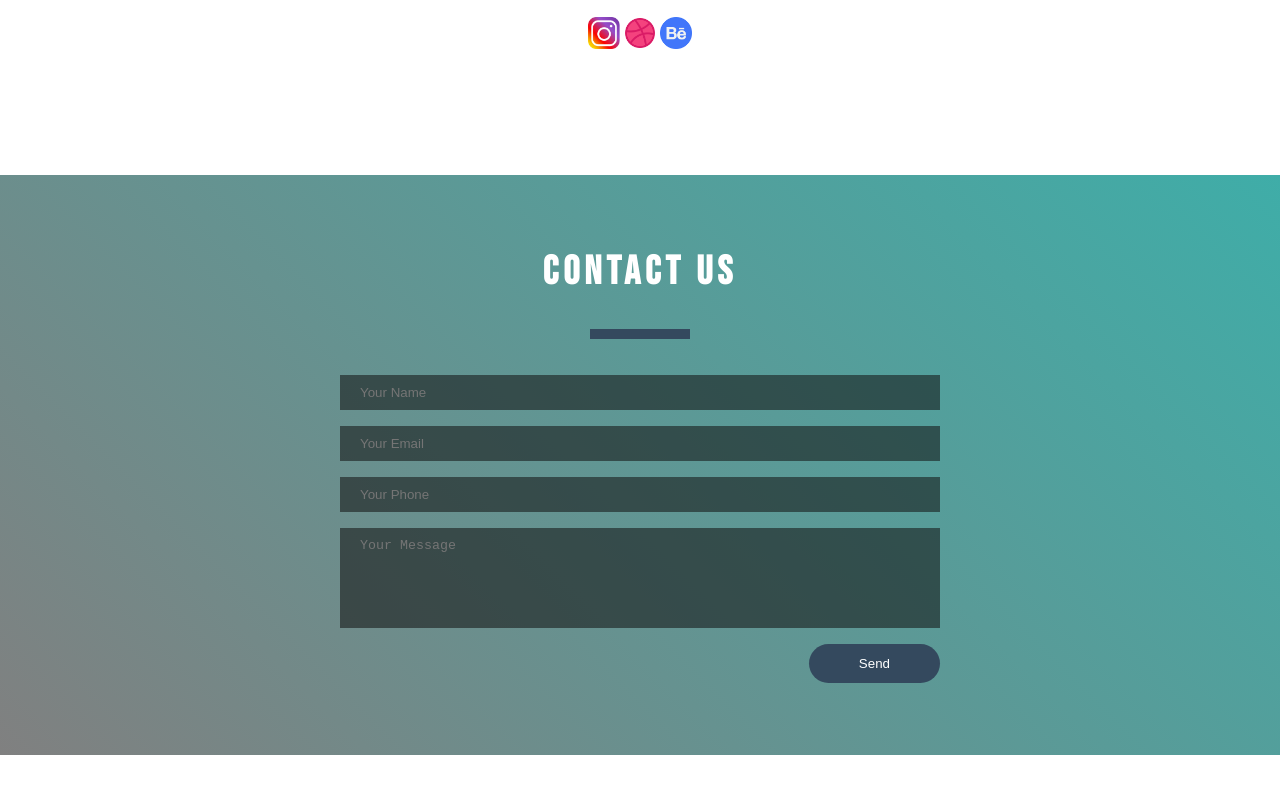
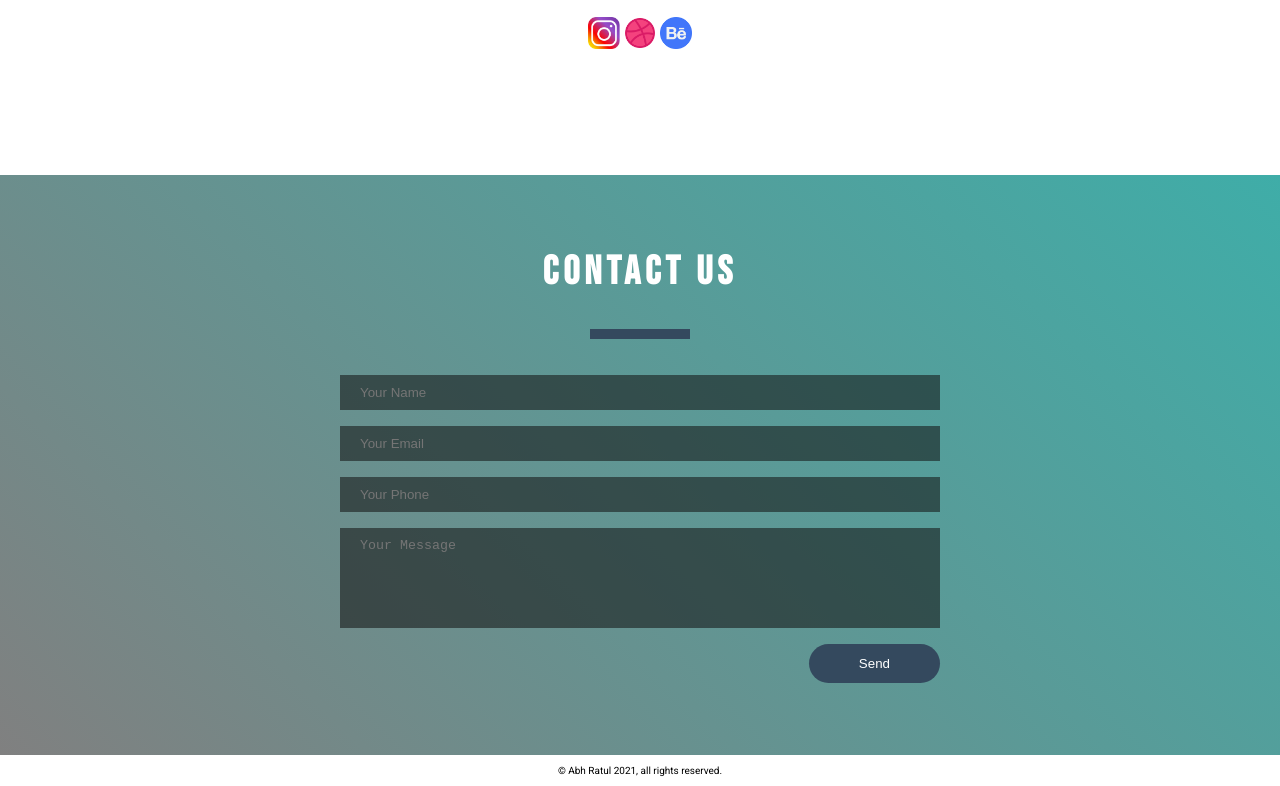
Before and after one commit to abhRatul/personal-website, a plain HTML site: page index.html in a window 1280 px wide. Shown: the part 2004-2790 px from the top of the page. Before the commit the page ends 2759 px from the top, so only its background shows below. Drawn offline with Linux system fonts and the light colour scheme.

Commit message:
added footer

```diff
--- a/css/style.css
+++ b/css/style.css
@@ -158,3 +158,7 @@ textarea.contact-form-text{
     border-radius: 20px;
     cursor: pointer;
 }
+footer p{
+    text-align: center;
+    font-size: 10px;
+}
--- a/index.html
+++ b/index.html
@@ -92,5 +92,9 @@
             <input type="submit" class="contact-form-btn" value="Send">
         </form>
     </section>
+
+    <footer>
+        <p>© Abh Ratul 2021, all rights reserved.</p>
+    </footer>
 </body>
 </html>
```
